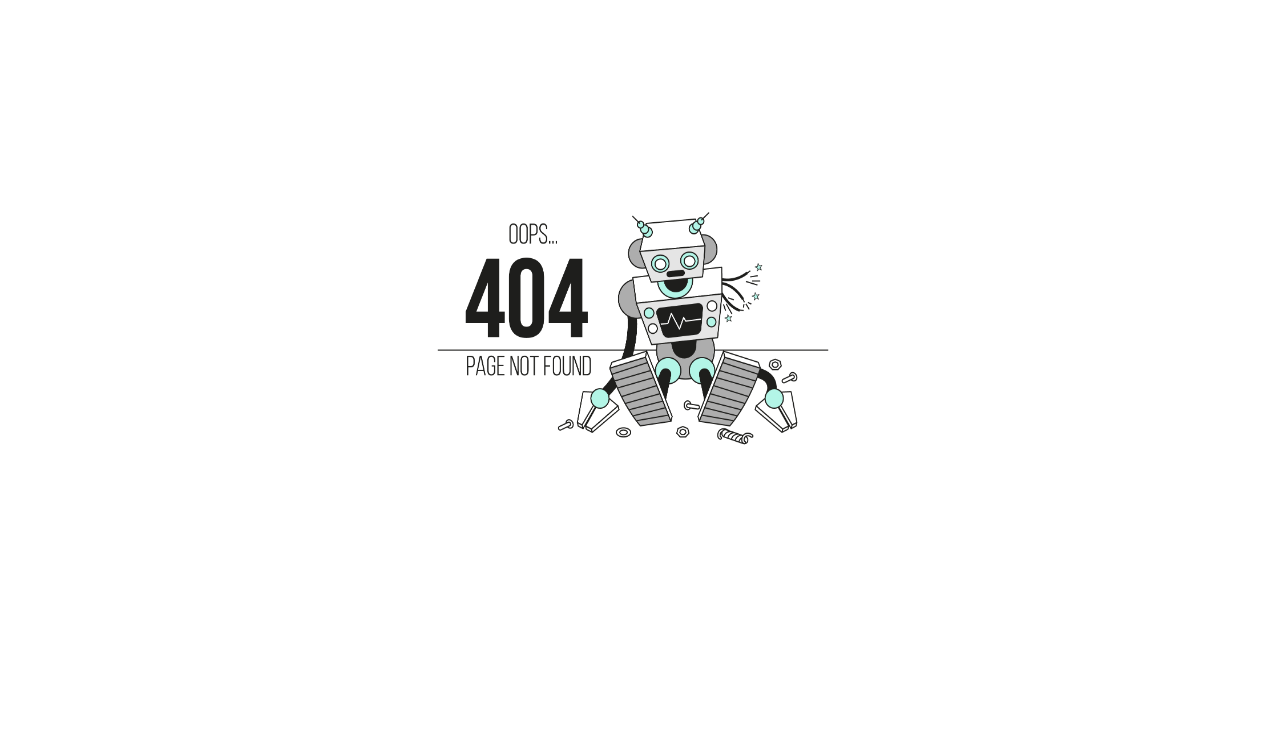
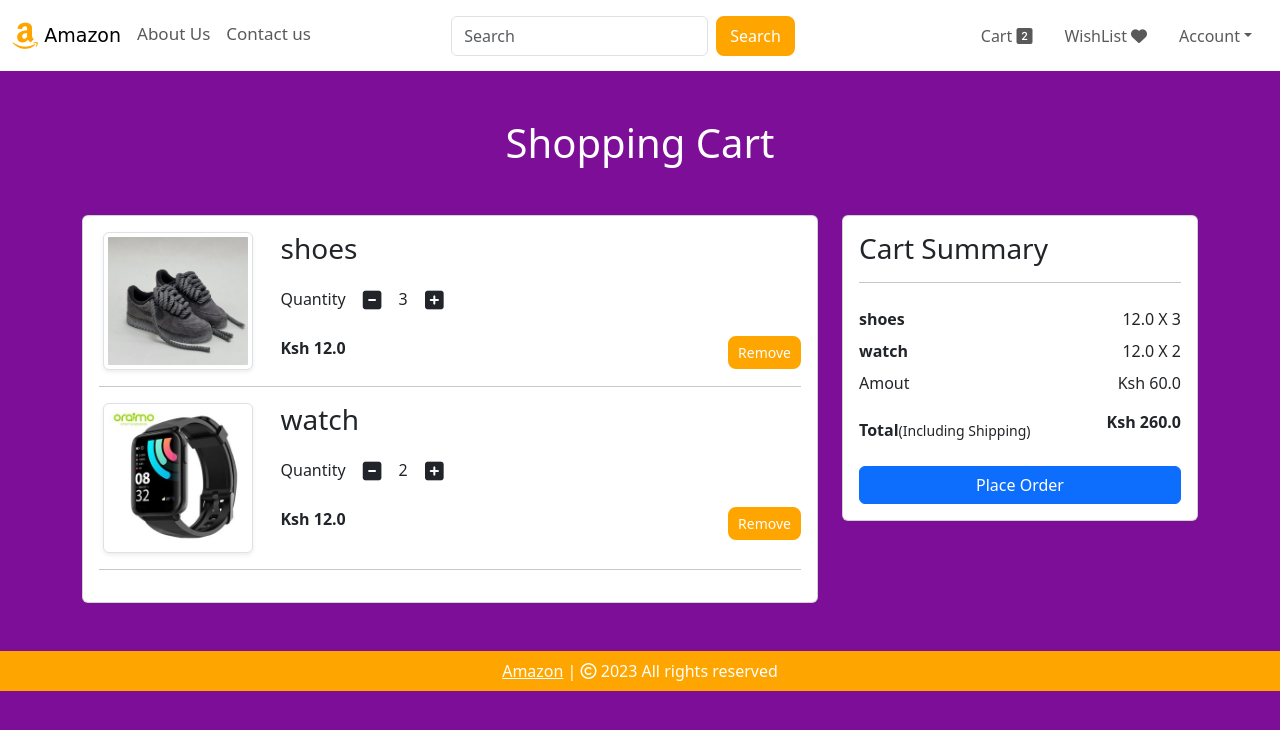
Before and after one commit to developer-ahmed-shehta/e-commerce, a Flask app: page /cart in a window 1280 px wide. Shown: the top 730 px of the page. Run offline with Flask 3, Linux system fonts and the light colour scheme; a user stored in the database is signed in; data comes from the database, SQL or seed files in the repository; some libraries are stand-ins or nearby versions; some web fonts are replaced.

Commit message:
working in view page

```diff
--- a/website/models.py
+++ b/website/models.py
@@ -64,7 +64,7 @@
     quantity = db.Column(db.Integer, nullable=False)
 
     customer_link = db.Column(db.Integer, db.ForeignKey('customer.id'), nullable=False)
-    porduct_link = db.Column(db.Integer, db.ForeignKey('product.id'), nullable=False)
+    product_link = db.Column(db.Integer, db.ForeignKey('product.id'), nullable=False)
 
     def __str__(self):
         return '<cart %r>' % self.id
--- a/website/static/js/myScript.js
+++ b/website/static/js/myScript.js
@@ -10,7 +10,6 @@
         data: {
             cart_id: id
         },
-
         success: function(data){
             console.log(data)
             quantity.innerText = data.quantity
--- a/website/templates/base.html
+++ b/website/templates/base.html
@@ -56,10 +56,15 @@
 
 
           <li class="nav-item mx-2" id="items">
-            <a class="nav-link text-grey" href="/cart">
-                <span class="badge bg-success"></span> Cart
+            {% if cart | length <1 %}
+            <a class="nav-link text-grey" href="/cart"><span class="badge bg-success"></span> Cart
               <i class="fa-solid fa-cart-shopping"></i>
             </a>
+            {% else %}
+            <a class="nav-link text-grey" href="/cart"><span class="badge bg-success"></span> Cart
+              <i class="bi bi-{{ cart | length}}-square-fill"></i>
+            </a>
+              {% endif %}
           </li>
 
 
@@ -122,10 +127,5 @@
 
 
 
-
-
-
-
-
 </body>
 </html>
--- /dev/null
+++ b/website/templates/cart.html
@@ -0,0 +1,90 @@
+{% extends 'base.html' %}
+
+{% block title %} Cart {% endblock %}
+
+
+{% block body %}
+
+<div class="container my-5">
+    <div class="row">
+        {% if cart %}
+
+        <h1 class="text-center mb-5" style="color: white;">Shopping Cart</h1>
+        <div class="col-sm-8">
+            <div class="card">
+                <div class="card-body">
+
+                    {% for item in cart %}
+
+                    <div class="row">
+                        <div class="col-sm-3 text-center align-self-center">
+                            <img src="{{ item.product.picture }}" alt="" class="img-fluid img-thumbnail shadow-sm" height="150px" width="150px">
+                        </div>
+                        <div class="col-sm-9">
+                            <div>
+                                <h3>{{ item.product.name }}</h3>
+                                <div class="my-3">
+                                    <label for="quantity">Quantity</label>
+                                    <a class="minus-cart btn" pid="{{item.id}}"><i class="fas fa-minus-square fa-lg"></i></a>
+                                    <span id="quantity">{{ item.quantity }}</span>
+                                    <a class="plus-cart btn " pid="{{ item.id }}"><i class="fas fa-plus-square fa-lg"></i></a>
+
+                                </div>
+
+                                <div class="d-flex justify-content-between">
+                                    <p class="mb-0"><span><strong>Ksh {{ item.product.current_price }}</strong></span></p>
+                                    <a href="" class="remove-cart btn btn-sm btn-secondary mr-3 " pid="{{item.id}}">Remove</a>
+                                </div>
+                            </div>
+                        </div>
+                    </div>
+                    <hr>
+
+                    {% endfor %}
+                </div>
+            </div>
+        </div>
+
+        <div class="col-sm-4">
+            <div class="card">
+                <div class="card-body">
+                    <h3>Cart Summary </h3>
+                    <hr color="black">
+                    <ul class="list-group">
+                        {% for item in cart %}
+
+                        <li class="list-group-item d-flex justify-content-between align-items-center border-0 px-0 pb-0"><strong>{{item.product.name}}</strong><span id="amount">{{item.product.current_price}} X <span id="quantity{{item.id}}">{{ item.quantity}}</span></span></li>
+
+                        {% endfor %}
+
+
+                        <li class="list-group-item d-flex justify-content-between align-items-center border-0 px-0 pb-0">Amout <span>Ksh <span id="amount_tt">{{ amount }}</span></span></li>
+
+                        <li class="list-group-item d-flex justify-content-between align-items-center border-0 px-0 mb-3">
+                            <div style="margin-top: 15px;">
+                                <strong>Total</strong><small>(Including Shipping)</small>
+                            </div>
+                            <span><strong>Ksh </strong><span id="totalamount"><strong>{{ total }}</strong></span></span>
+
+                        </li>
+
+                    </ul>
+
+                    <div class="d-grid"><a href="/place-order" class="btn btn-primary">Place Order</a></div>
+
+                </div>
+            </div>
+        </div>
+
+
+
+        {% else %}
+
+        <h1 class="text-center mb-5" style="color: white;">Your Cart is Empty</h1>
+
+        {% endif %}
+    </div>
+</div>
+
+
+{% endblock %}
--- a/website/views.py
+++ b/website/views.py
@@ -1,8 +1,65 @@
-from flask import Blueprint, render_template
-
+from flask import Blueprint, render_template, redirect, flash,request
+from .models import Product, Cart
+from flask_login import current_user, login_required
+from . import db
 views = Blueprint('views', __name__)
 
 
 @views.route('/')
 def home():
-    return render_template('home.html')
+    items = Product.query.filter_by(flash_sale=True)
+
+    return render_template('home.html', items=items,cart=Cart.query.filter_by(customer_link=current_user.id).all()
+                                                                                                if current_user.is_authenticated else None)
+
+@views.route('/add-to-cart/<int:item_id>')
+@login_required
+def add_to_cart(item_id):
+    item = Product.query.filter_by(id=item_id).first()
+    item_exist = Cart.query.filter_by(product_link=item_id,customer_link=current_user.id).first()
+    if item_exist:
+        try:
+            item_exist.quantity += 1
+            db.session.commit()
+            flash(f'Quantity of {item_exist.product.name} has been updated')
+            return redirect(request.referrer)
+        except Exception as e:
+            print('Quantity not updated',e)
+            flash(f'Quantity of {item_exist.product.name} has been updated')
+            return redirect(request.referrer)
+
+    new_cart_item = Cart()
+    new_cart_item.quantity = 1
+    new_cart_item.product_link = item.id
+    new_cart_item.customer_link = current_user.id
+
+    try:
+        db.session.add(new_cart_item)
+        db.session.commit()
+        flash(f'{new_cart_item.product.name} added successfully to cart')
+
+    except Exception as e:
+        print('Item not added to cart',e)
+        flash(f'{new_cart_item.product.name} has not been added to cart')
+    return redirect(request.referrer)
+
+@views.route('/cart')
+@login_required
+def show_cart():
+    cart = Cart.query.filter_by(customer_link=current_user.id).all()
+    amount=0
+    for item in cart:
+        amount += item.product.current_price * item.quantity
+
+    return render_template('cart.html', cart=cart,amount=amount,total=amount+200)
+
+
+@views.route('/pluscart')
+@login_required
+def pluscart():
+    pass
+
+@views.route('/minuscart')
+@login_required
+def minuscart():
+    pass
```
Also changed, not shown: website/templates/home.html (+5 -31 lines), instance/database.sqlite3.
